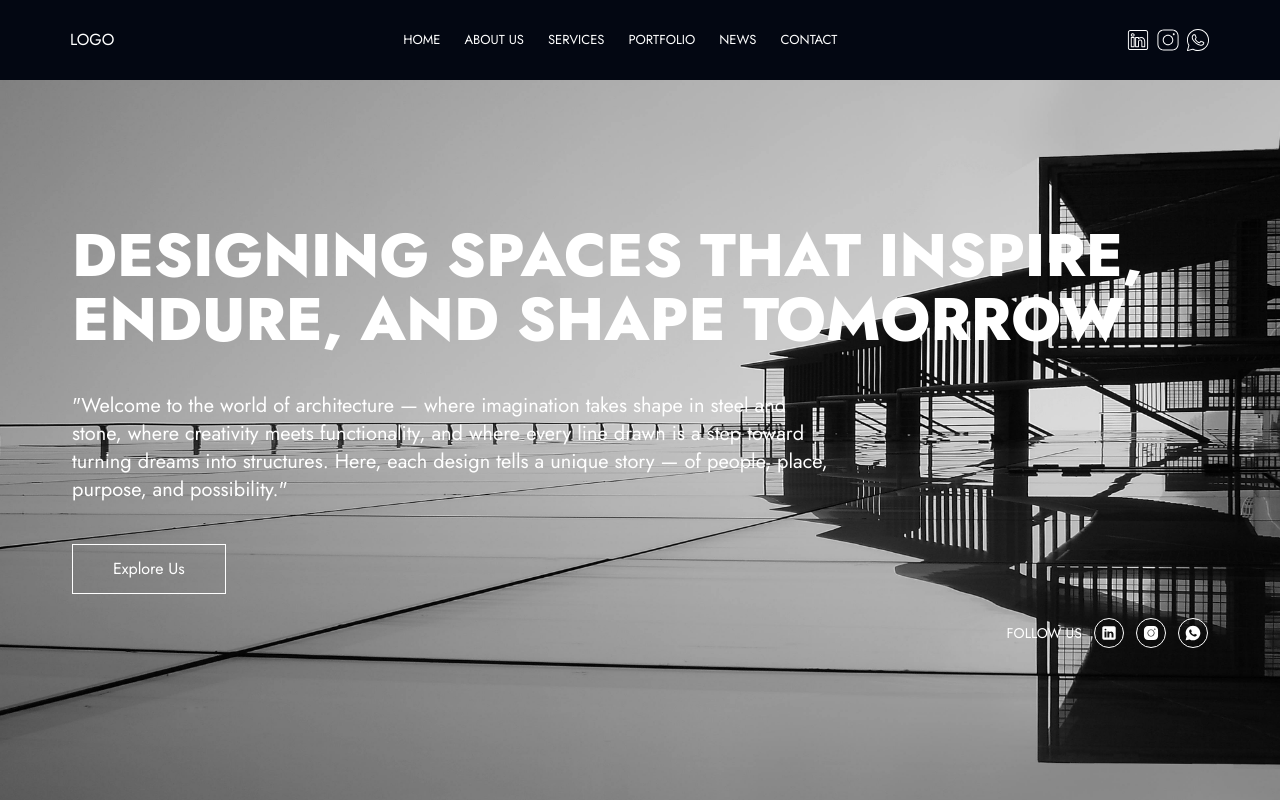
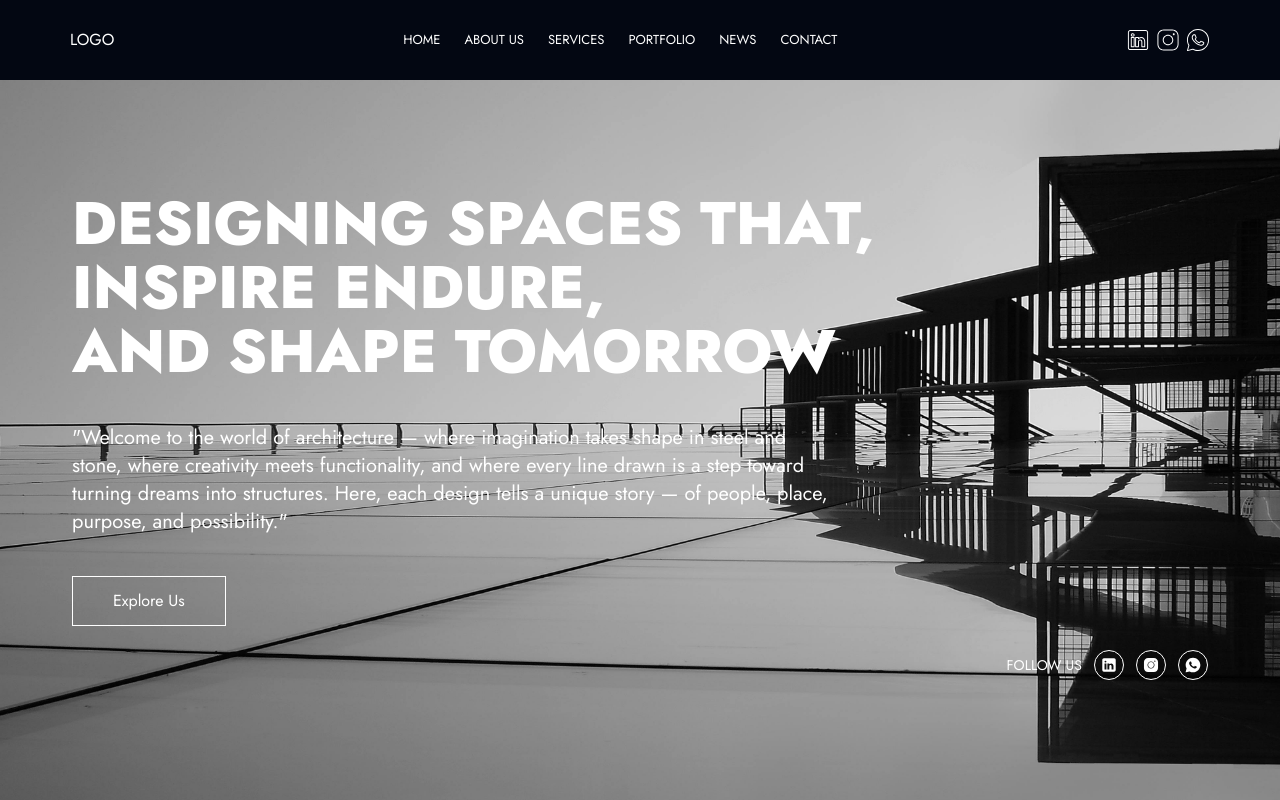
Before and after one commit to studiodaivikah/portfolio, a Next.js app: page / in a window 1280 px wide. Shown: the top 800 px of the page. Built offline with nearby package versions, Linux system fonts and the light colour scheme.

Commit message:
added hero text on 3 line

```diff
--- a/components/hero/hero.tsx
+++ b/components/hero/hero.tsx
@@ -3,13 +3,14 @@ import Image from "next/image";
 
 const Hero = () => {
   return (
-    <section className="absolute flex items-start px-5 sm:px-8 justify-start flex-col top-36 gap-y-10 lg:justify-between h-auto max-w-[1200px] w-full">
+    <section className="absolute flex items-start px-5 sm:px-8 justify-start flex-col top-28 gap-y-10 lg:justify-between h-auto max-w-[1200px] w-full">
       {/* <h1 className="text-[20px] text-gray-300 -mb-6 font-normal">
         STRUCTURAL ART
       </h1> */}
       <h2 className="text-white text-[36px] xs:text-[40px] sm:text-[52px] md:text-[60px] font-extrabold leading-12 sm:leading-16">
-        DESIGNING SPACES THAT INSPIRE, <br />
-        ENDURE, AND SHAPE TOMORROW
+        DESIGNING SPACES THAT, <br />
+        INSPIRE ENDURE, <br />
+         AND SHAPE TOMORROW
       </h2>
       <h3 className="text-white text-[20px] font-normal max-w-[760px] leading-7 w-full text-wrap">
         &quot;Welcome to the world of architecture — where imagination takes
```
